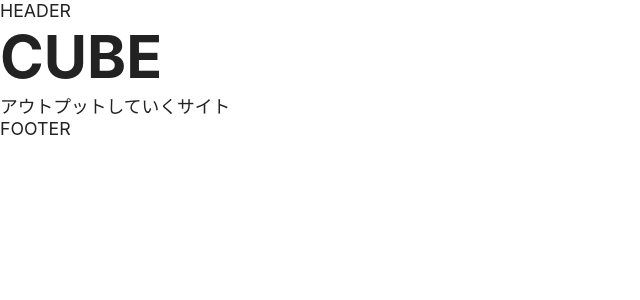
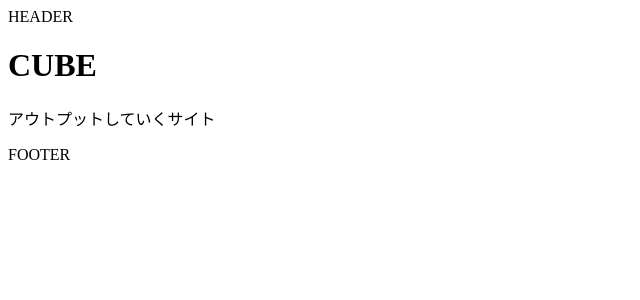
Before and after one commit to itc-n23020/blog, a Next.js app: page / in a window 1280 px wide. Shown: the top 300 px of the page, without its empty margins (0-640 px from the left). Built offline with nearby package versions, Linux system fonts and the light colour scheme.

Commit message:
change _app.js&index.js
_app.jsとindex.jsの変更

```diff
--- a/pages/_app.js
+++ b/pages/_app.js
@@ -1,5 +1,9 @@
-import '@/styles/globals.css'
+import Layout from 'components/layout'
 
-export default function App({ Component, pageProps }) {
-  return <Component {...pageProps} />
-}
+const MyApp = ({ Component, pageProps }) => (
+  <Layout>
+    <Component {...pageProps} />
+  </Layout>
+)
+
+export default MyApp
--- a/pages/index.js
+++ b/pages/index.js
@@ -1,12 +1,7 @@
-import Layout from 'components/layout'
 import Hero from 'components/hero'
 
 const Home = () => {
-  return (
-    <Layout>
-      <Hero />
-    </Layout>
-  )
+  return <Hero />
 }
 
 export default Home
```
